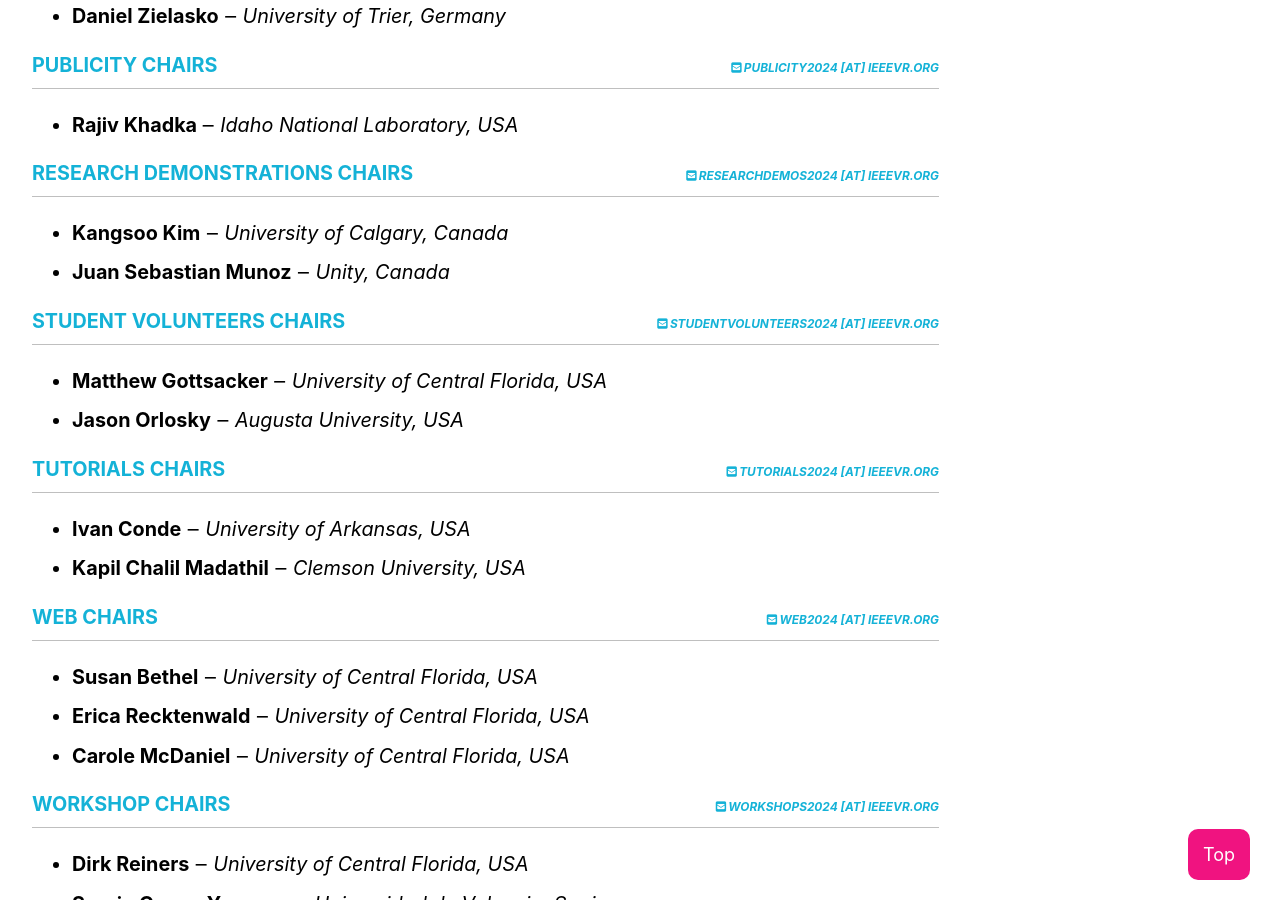
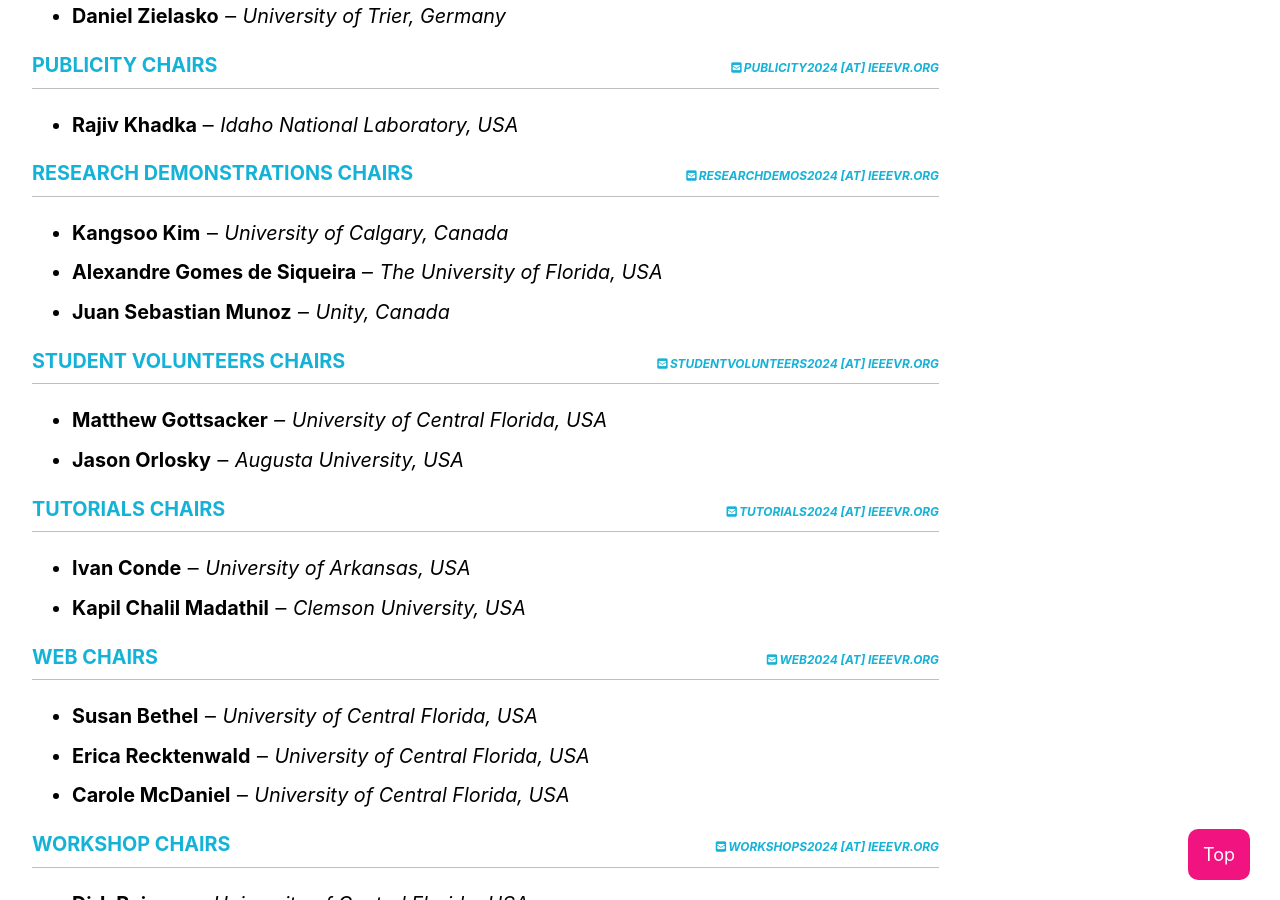
Before and after one commit to ieeevr/2024, a Jekyll site: the page built from committees/conference-committee/index.md, in a window 1280 px wide and 900 px high, scrolled down 2477 px. Built offline with Jekyll 4.4.1, drawn with Linux system fonts in a browser that asks for light colours; cached includes are drawn as plain includes; nearby versions of some CDN libraries.

Commit message:
update committee

```diff
--- a/committees/conference-committee/index.md
+++ b/committees/conference-committee/index.md
@@ -97,6 +97,7 @@ title_separator: "|"
 	<h2>Research Demonstrations Chairs <div class="floatRight"><i class="fas fa-fw fa-envelope-square emailIconSm" style=""></i><i class="emailTextSm">researchdemos2024 [at] ieeevr.org</i></div></h2>
 	<ul>
 		<li><span class="bold">Kangsoo Kim</span> &#x2012; <i>University of Calgary, Canada</i></li>
+		<li><span class="bold">Alexandre Gomes de Siqueira </span> &#x2012; <i>The University of Florida, USA</i></li>
 		<li><span class="bold">Juan Sebastian Munoz</span> &#x2012; <i>Unity, Canada</i></li>
 	</ul>
 </div>
```
